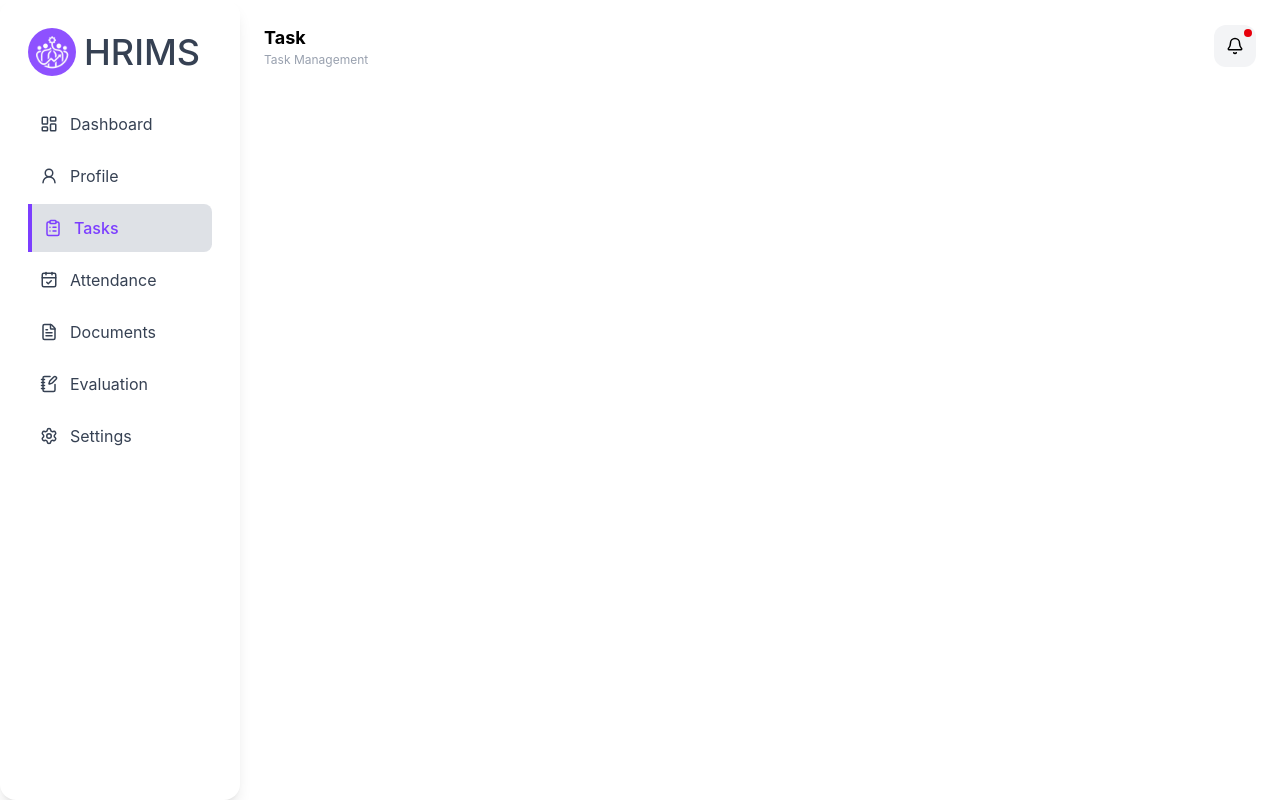
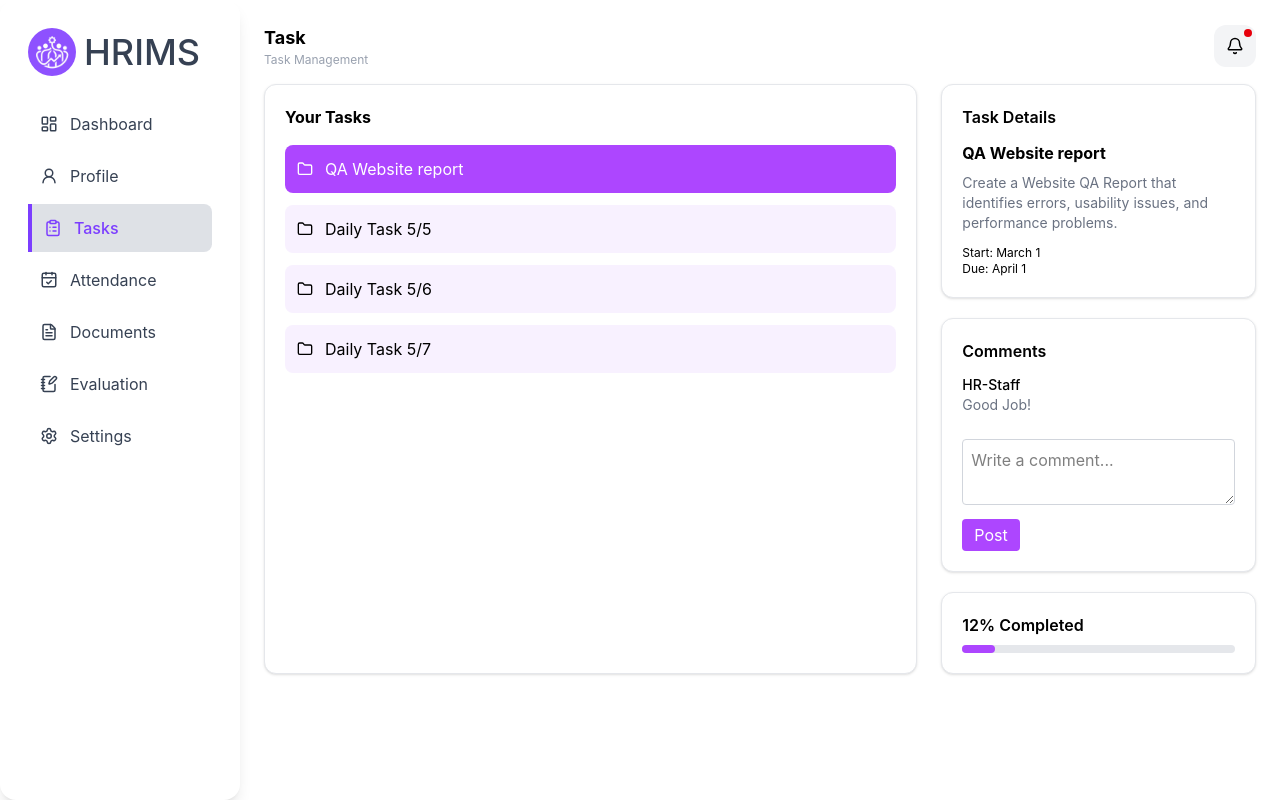
Before and after one commit to dev-St0ic/HR-Internship-Management-System, a React (Vite) app in the folder frontend-hrms/: page /intern/tasks in a window 1280 px wide. Built offline with nearby package versions, Linux system fonts and the light colour scheme.

Commit message:
Made the task page for intern and connected it to the intern dashboard

```diff
--- a/frontend-hrms/src/portals/interns/components/mockDataTasks.js
+++ /dev/null
@@ -1,8 +0,0 @@
-export const internTasksData = {
-  tasks: [
-    { id: 1, title: "QA Website report" },
-    { id: 2, title: "Daily Task" },
-    { id: 3, title: "Daily Task" },
-    { id: 4, title: "Daily Task" },
-  ],
-};
--- /dev/null
+++ b/frontend-hrms/src/portals/interns/components/mockTasks.js
@@ -0,0 +1,53 @@
+export const mockTasks = [
+  {
+    id: 1,
+    title: "QA Website report",
+    description:
+      "Create a Website QA Report that identifies errors, usability issues, and performance problems.",
+    type: "QA Website Report",
+    start: "March 1",
+    due: "April 1",
+    submitted: null,
+    progress: 12,
+    comments: [
+      {
+        id: 1,
+        author: "HR-Staff",
+        message: "Good Job!",
+      },
+    ],
+  },
+  {
+    id: 2,
+    title: "Daily Task 5/5",
+    description: "Complete your assigned development tasks.",
+    type: "Daily Task",
+    start: "April 5",
+    due: "April 5",
+    submitted: null,
+    progress: 60,
+    comments: [],
+  },
+  {
+    id: 3,
+    title: "Daily Task 5/6",
+    description: "Complete your assigned development tasks.",
+    type: "Daily Task",
+    start: "April 6",
+    due: "April 6",
+    submitted: null,
+    progress: 0,
+    comments: [],
+  },
+  {
+    id: 4,
+    title: "Daily Task 5/7",
+    description: "Complete your assigned development tasks.",
+    type: "Daily Task",
+    start: "April 7",
+    due: "April 7",
+    submitted: null,
+    progress: 0,
+    comments: [],
+  },
+];
--- a/frontend-hrms/src/portals/interns/components/ui/TaskListCard.jsx
+++ b/frontend-hrms/src/portals/interns/components/ui/TaskListCard.jsx
@@ -6,7 +6,7 @@ export default function TaskListCard({ tasks }) {
 
   //When a user clicks the task, this will route you to the tasks page on the actual task
   const handleClick = (taskId) => {
-    navigate(`/intern/tasks?taskIs=${taskId}`);
+    navigate("/intern/tasks", { state: { selectedTaskId: taskId } });
   };
 
   return (
--- a/frontend-hrms/src/portals/interns/pages/InternDashboard.jsx
+++ b/frontend-hrms/src/portals/interns/pages/InternDashboard.jsx
@@ -5,7 +5,7 @@ import StatCard from "../../../common/components/ui/StatCard";
 import GreetingHeader from "../../../common/components/ui/GreetingHeader";
 import CalendarPanel from "../components/ui/CalendarPanel";
 import TimeCard from "../components/ui/TimeCard";
-import { internTasksData } from "../components/mockDataTasks";
+import { mockTasks } from "../components/mockTasks";
 import TaskListCard from "../components/ui/TaskListCard";
 
 export default function Dashboard() {
@@ -36,7 +36,7 @@ export default function Dashboard() {
 
           {/* Other Component */}
           <TimeCard />
-          <TaskListCard tasks={internTasksData.tasks} />
+          <TaskListCard tasks={mockTasks} />
         </div>
 
         {/* Right Side */}
--- a/frontend-hrms/src/portals/interns/pages/Tasks.jsx
+++ b/frontend-hrms/src/portals/interns/pages/Tasks.jsx
@@ -1,5 +1,203 @@
+import { useState } from "react";
+import { useLocation } from "react-router-dom";
+import { Folder, ChevronLeft } from "lucide-react";
+
+import { mockTasks } from "../components/mockTasks";
 import Header from "../../../common/components/layout/Header";
+import DragDropUpload from "../../interns/components/DragDropUpload";
+import FileDropZone from "../../interns/components/ui/FileDropzone";
 
 export default function Tasks() {
-  return <Header title="Task" subtitle="Task Management" />;
+  const location = useLocation();
+
+  // Selected task (initialized once safely)
+  const [selectedTaskId, setSelectedTaskId] = useState(
+    location.state?.selectedTaskId ?? mockTasks[0]?.id,
+  );
+
+  const [viewMode, setViewMode] = useState("list");
+  const [uploadedFile, setUploadedFile] = useState(null);
+  const [commentText, setCommentText] = useState("");
+
+  const selectedTask = mockTasks.find((task) => task.id === selectedTaskId);
+
+  // Local comments state (simulate backend)
+  const [extraComments, setExtraComments] = useState([]);
+
+  const allComments = [...(selectedTask.comments || []), ...extraComments];
+
+  if (!selectedTask) return null;
+
+  // Handle comment post
+  const handlePostComment = () => {
+    if (!commentText.trim()) return;
+
+    const newComment = {
+      id: Date.now(),
+      author: "You",
+      message: commentText,
+    };
+
+    setExtraComments((prev) => [...prev, newComment]);
+    setCommentText("");
+  };
+
+  return (
+    <>
+      <Header title="Task" subtitle="Task Management" />
+
+      {/* Previous Button will only show at Detailed mode */}
+      {viewMode === "detail" && (
+        <div className="mt-4">
+          <button
+            onClick={() => setViewMode("list")}
+            className="flex items-center justify-center mb-4 bg-purple-500 text-white px-4 py-2 rounded-lg"
+          >
+            <ChevronLeft size={16} />
+            Previous
+          </button>
+        </div>
+      )}
+
+      <div className="grid grid-cols-3 gap-6 mt-4">
+        {/* Center Area */}
+        {viewMode === "list" ? (
+          <div className="col-span-2 bg-white p-5 rounded-xl border border-gray-200 shadow-sm">
+            <h3 className="font-bold mb-4">Your Tasks</h3>
+
+            <div className="space-y-3">
+              {mockTasks.map((task) => (
+                <div
+                  key={task.id}
+                  onClick={() => setSelectedTaskId(task.id)}
+                  className={`flex items-center gap-3 p-3 rounded-lg cursor-pointer transition ${
+                    selectedTaskId === task.id
+                      ? "bg-purple-500 text-white"
+                      : "bg-purple-100/60 hover:bg-purple-200"
+                  }`}
+                >
+                  <Folder size={16} />
+                  {task.title}
+                </div>
+              ))}
+            </div>
+          </div>
+        ) : (
+          /* Detailed Center Area */
+          <div className="col-span-2 space-y-5">
+            {/* Task Information Area */}
+            <div className="bg-white p-5 rounded-xl border border-gray-200 shadow-sm">
+              <h2 className="text-xl font-bold">{selectedTask.title}</h2>
+              <p className="text-gray-500 mt-2">{selectedTask.description}</p>
+
+              {/* Upload */}
+              <div className="mt-5">
+                <h3 className="font-semibold mb-3">Upload Report</h3>
+
+                <DragDropUpload onUpload={(file) => setUploadedFile(file)} />
+
+                {/* File Preview */}
+                {uploadedFile && (
+                  <div className="mt-3 flex justify-between items-center bg-gray-200 p-2 rounded">
+                    <span>{uploadedFile.name}</span>
+                    <button
+                      onClick={() => setUploadedFile(null)}
+                      className="text-red-500"
+                    >
+                      ✕
+                    </button>
+                  </div>
+                )}
+
+                <button className="mt-4 bg-purple-500 text-white px-4 py-2 rounded-lg">
+                  Submit Work
+                </button>
+              </div>
+            </div>
+          </div>
+        )}
+
+        {/* Right Panel*/}
+        <div className="space-y-5">
+          {/* Task Details Card */}
+          <div
+            onClick={() => setViewMode("detail")}
+            className="bg-white p-5 rounded-xl border border-gray-200 shadow-sm cursor-pointer"
+          >
+            <h3 className="font-semibold mb-3">Task Details</h3>
+
+            {viewMode === "list" ? (
+              <>
+                <p className="font-bold">{selectedTask.title}</p>
+
+                <p className="text-sm text-gray-500 mt-2">
+                  {selectedTask.description}
+                </p>
+
+                <p className="text-xs mt-3">Start: {selectedTask.start}</p>
+                <p className="text-xs">Due: {selectedTask.due}</p>
+              </>
+            ) : (
+              <>
+                <p className="text-sm">Type: {selectedTask.type}</p>
+                <p className="text-sm">Start: {selectedTask.start}</p>
+                <p className="text-sm">Due: {selectedTask.due}</p>
+                <p className="text-sm">
+                  Submitted: {selectedTask.submitted || "None"}
+                </p>
+              </>
+            )}
+          </div>
+
+          {/* Comments (Will alsways show on the right panel) */}
+          <div className="bg-white p-5 rounded-xl border border-gray-200 shadow-sm">
+            <h3 className="font-semibold mb-3">Comments</h3>
+
+            {allComments.length > 0 ? (
+              allComments.map((c) => (
+                <div key={c.id} className="mb-3">
+                  <p className="text-sm font-medium">{c.author}</p>
+                  <p className="text-sm text-gray-500">{c.message}</p>
+                </div>
+              ))
+            ) : (
+              <p className="text-gray-400 text-sm">No comments</p>
+            )}
+
+            <textarea
+              value={commentText}
+              onChange={(e) => setCommentText(e.target.value)}
+              className="w-full border border-gray-300 rounded p-2 mt-3"
+              placeholder="Write a comment..."
+            />
+
+            <button
+              onClick={handlePostComment}
+              className="mt-2 bg-purple-500 text-white px-3 py-1 rounded"
+            >
+              Post
+            </button>
+          </div>
+
+          {/* Progress will show only on list mode */}
+          {viewMode === "list" && (
+            <div className="bg-white p-5 rounded-xl border border-gray-200 shadow-sm">
+              <h3 className="font-semibold mb-2">
+                {selectedTask.progress}% Completed
+              </h3>
+
+              <div className="w-full bg-gray-200 h-2 rounded">
+                <div
+                  className="bg-purple-500 h-2 rounded"
+                  style={{
+                    width: `${selectedTask.progress}%`,
+                  }}
+                />
+              </div>
+            </div>
+          )}
+        </div>
+      </div>
+    </>
+  );
 }
```
Also changed, not shown: frontend-hrms/src/portals/interns/components/DragDropUpload.jsx (+38 -12 lines).
